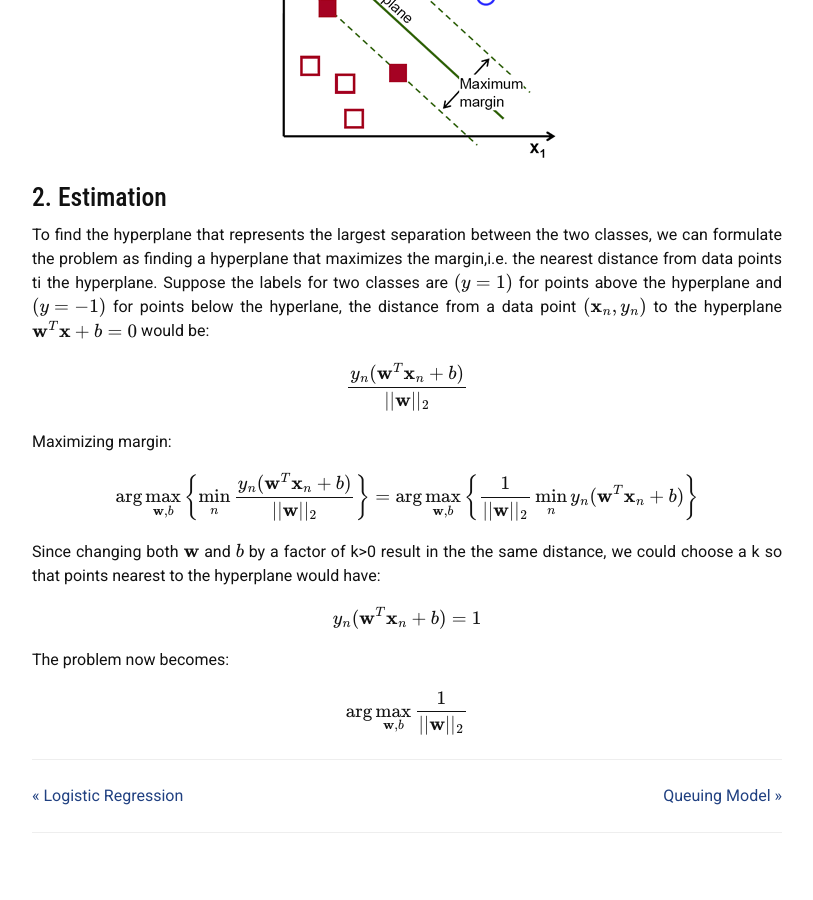
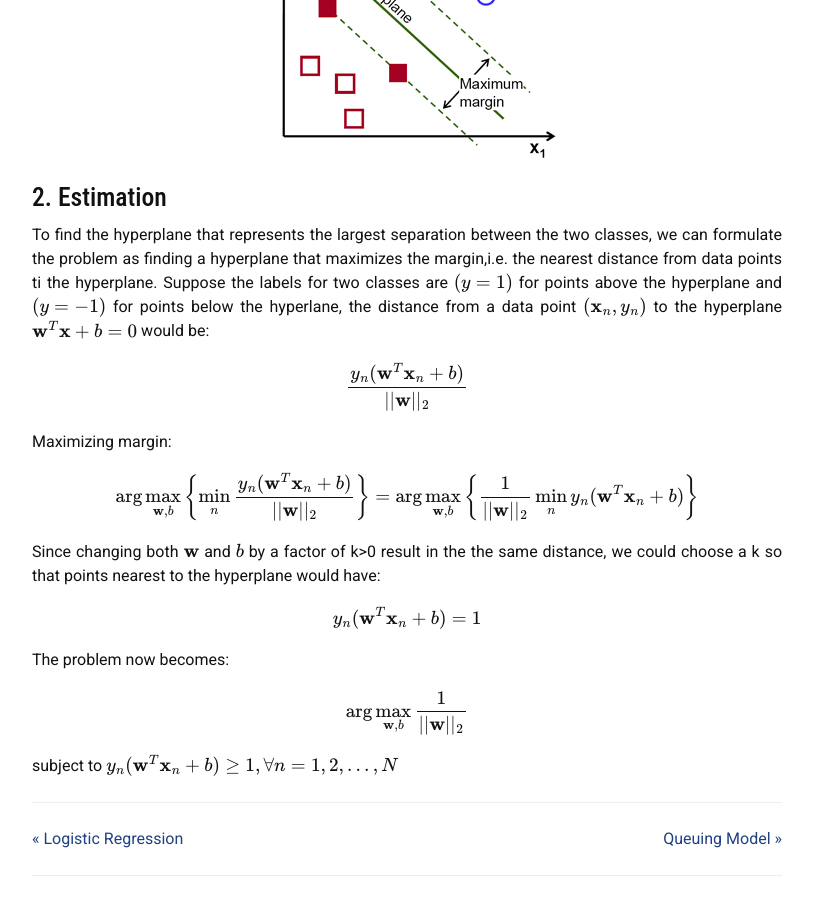
Before and after one commit to liambll/blog-archive, a Jekyll site: the page built from _posts/2017-06-30-svm.markdown, in a window 1280 px wide and 900 px high, scrolled down 801 px. Shown: the whole window, without its empty margins (233-1046 px from the left). Built offline with Jekyll 4.4.1, drawn with Linux system fonts in a browser that asks for light colours; nearby versions of some CDN libraries; formulas are drawn with MathJax 3; comment, search, counter and statistics services are not loaded; before the commit the page ends 1658 px from its top, so only the background shows below that.

Commit message:
Update 2017-06-30-svm.markdown

```diff
--- a/_posts/2017-06-30-svm.markdown
+++ b/_posts/2017-06-30-svm.markdown
@@ -56,3 +56,4 @@ The problem now becomes:
 \\[
 \arg \max_{\mathbf{w}, b} \frac{1}{\|\|\mathbf{w}\|\|_2}
 \\]
+subject to \\(y\_n(\mathbf{w}^T\mathbf{x}\_n + b) \geq 1, \forall n = 1, 2, \dots, N \\)
```
